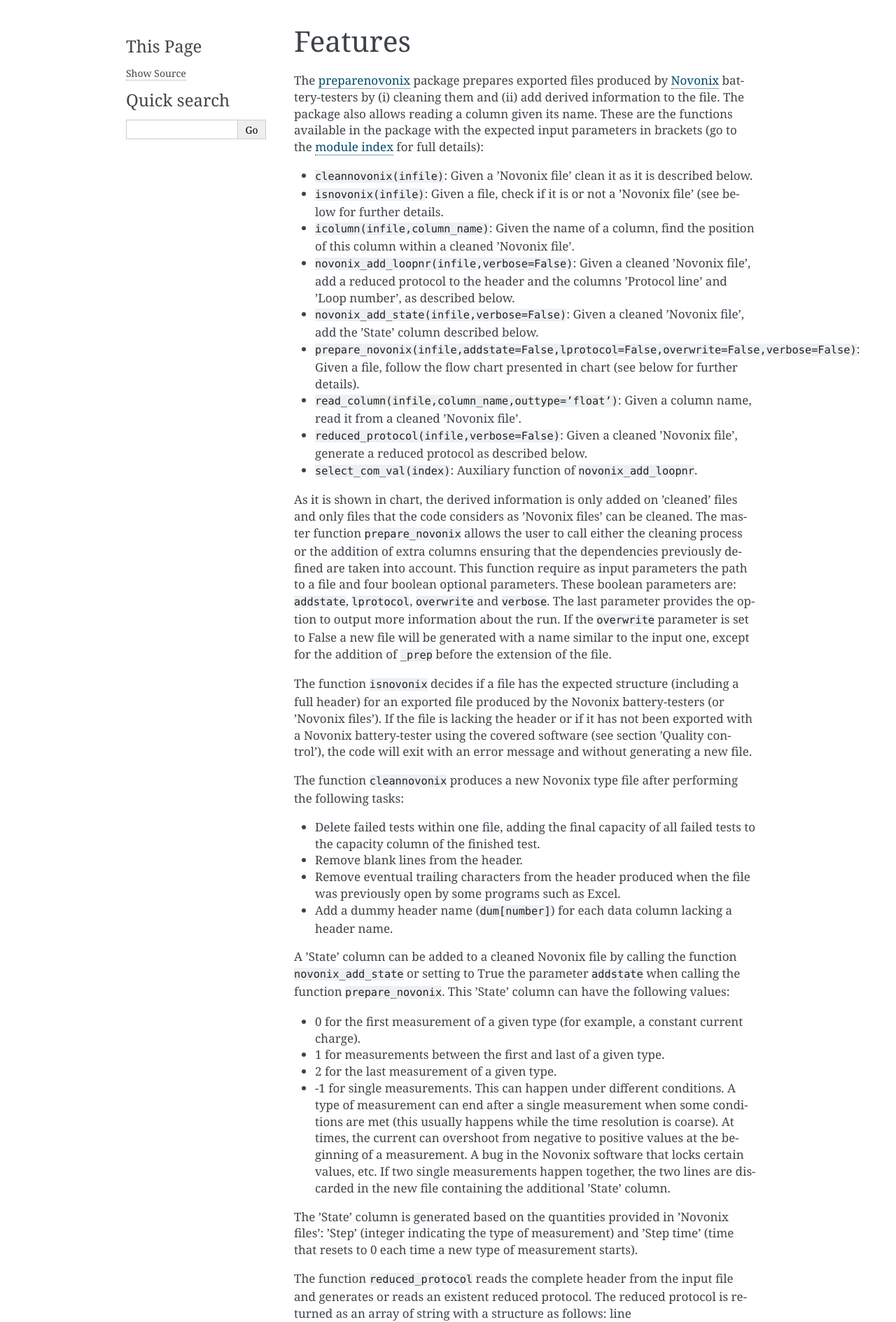
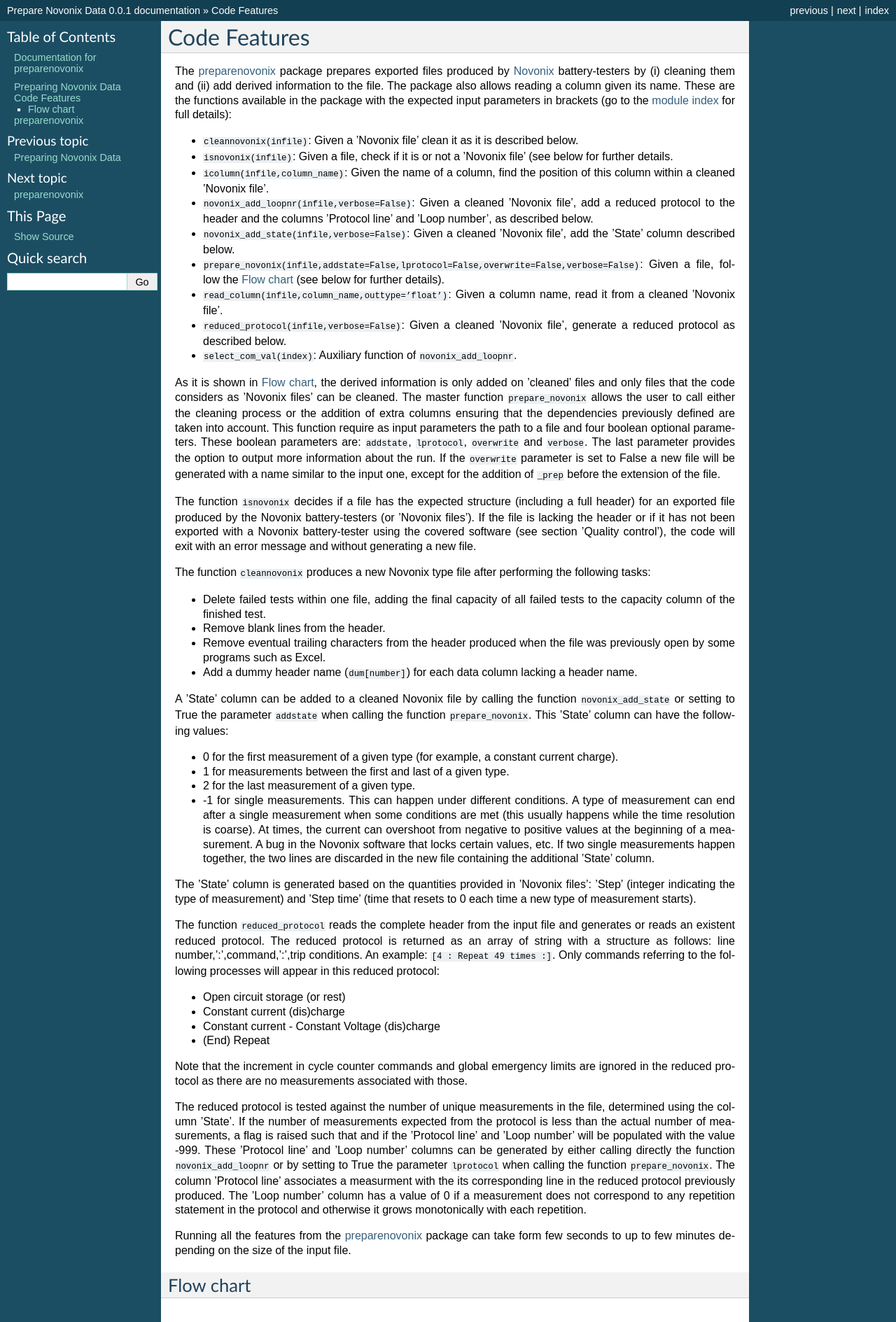
Before and after one commit to BatLabLancaster/preparenovonix, a Sphinx documentation site: the page built from docs/features.rst, in a window 1280 px wide. Shown: the top 1889 px of the page at 70% size. Built offline with Sphinx 7.4.7, drawn with Linux system fonts in a browser that asks for light colours; pages that are not in the unit, such as notebooks, are missing from menus; some of the changed text lies outside the part shown.

Commit message:
Update to the documentation

```diff
--- a/docs/conf.py
+++ b/docs/conf.py
@@ -59,7 +59,9 @@
 # The theme to use for HTML and HTML Help pages.  See the documentation for
 # a list of builtin themes.
 #
-html_theme = 'alabaster'
+html_theme = 'classic'
+
+html_sidebars = { '**': ['globaltoc.html', 'relations.html', 'sourcelink.html', 'searchbox.html'] }
 
 # Add any paths that contain custom static files (such as style sheets) here,
 # relative to this directory. They are copied after the builtin static files,
--- a/docs/features.rst
+++ b/docs/features.rst
@@ -1,6 +1,6 @@
 .. _features:
-Features
---------
+Code Features
+=============
 
 The `preparenovonix`_ package prepares exported files produced by
 `Novonix`_ battery-testers by (i) cleaning them and (ii) add derived
@@ -25,7 +25,7 @@
    file’, add the ’State’ column described below.
 
 -  ``prepare_novonix(infile,addstate=False,lprotocol=False,overwrite=False,verbose=False)``:
-   Given a file, follow the flow chart presented in :ref:`chart` (see below for further details).
+   Given a file, follow the :ref:`chart` (see below for further details).
 
 -  ``read_column(infile,column_name,outtype=’float’)``: Given a column
    name, read it from a cleaned ’Novonix file’.
@@ -133,10 +133,18 @@
 file.
 
 .. _preparenovonix: https://github.com/BatLabLancaster/preparenovonix
+
 .. _Novonix: http://www.novonix.ca/
+
 .. _module index: https://prepare-novonix-data.readthedocs.io/en/latest/py-modindex.html
 
 .. _chart:
-.. image:: preparenovonix.png
-  :alt: Flow chart.
-  Flow chart for the ``prepare_novonix`` function. Besides the name of the input file, this function has four optional boolean input parameters: ``addstate``, ``lprotocol``, ``overwrite`` and ``verbose``. The last two parameters are not included in the flow chart, but they are described in the text. In this chart rectangle shapes indicate a process, rounder rectangles the end of a process and diamonds a decision. Note that for simplicity not all the decisions made in the code are shown here.
+
+Flow chart
+----------
+
+.. figure:: preparenovonix.png
+   :align: center
+   :alt: Flow chart
+
+   Flow chart for the ``prepare_novonix`` function. Besides the name of the input file, this function has four optional boolean input parameters: ``addstate``, ``lprotocol``, ``overwrite`` and ``verbose``. The last two parameters are not included in the flow chart, but they are described in the text. In this chart rectangle shapes indicate a process, rounder rectangles the end of a process and diamonds a decision. Note that for simplicity not all the decisions made in the code are shown here.
--- /dev/null
+++ b/docs/readme_include.rst
@@ -0,0 +1,2 @@
+.. include:: /../README.rst
+  :start-after: inclusion-marker-do-not-remove
```
Also changed, not shown: README.rst (+9 -3 lines), docs/index.rst (+18 -11 lines), docs/source/preparenovonix.rst (added, +22 -0 lines).
